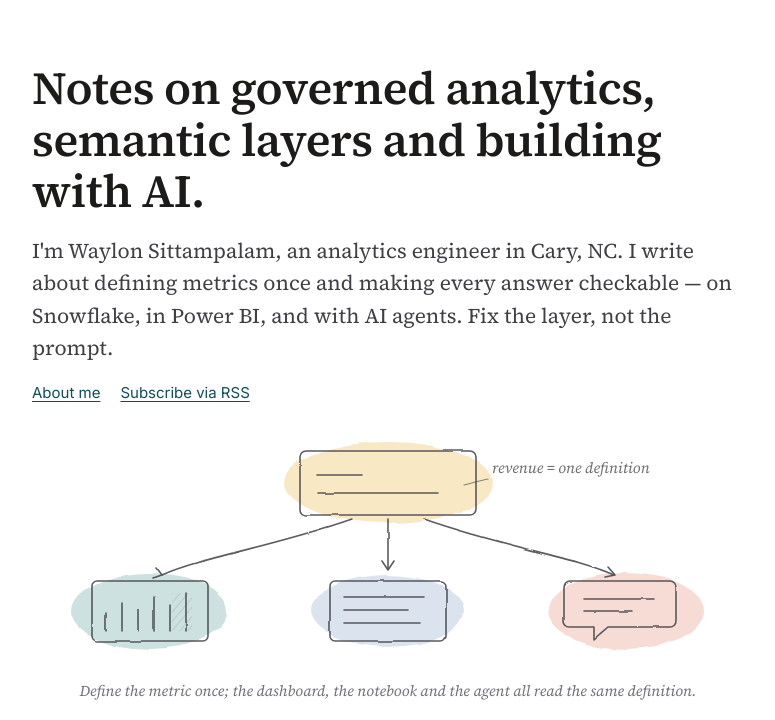
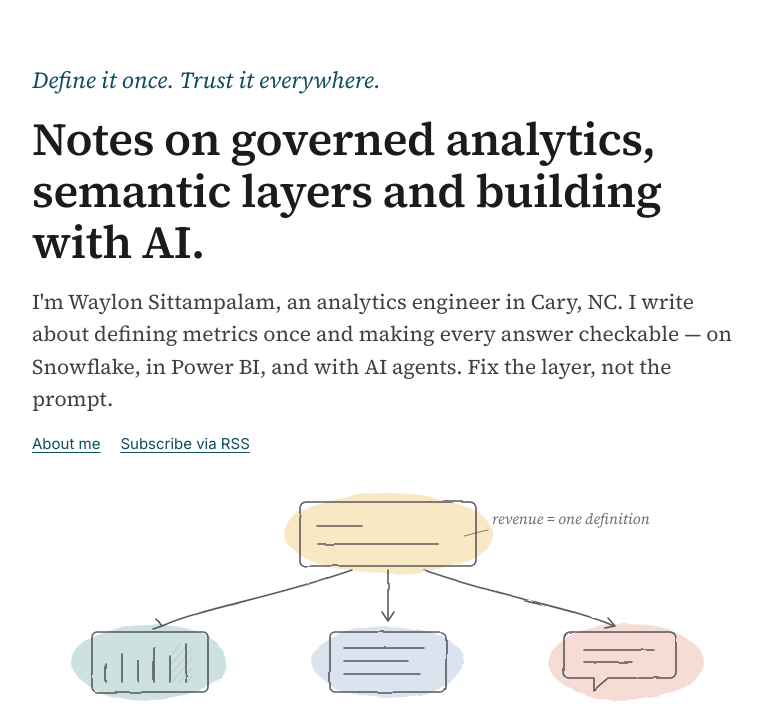
Before and after one commit to fedamo/portfolio-site, an Astro site: page / in a window 1280 px wide. Shown: the part 80-800 px from the top of the page, without its empty margins (252-1027 px from the left). Built offline with nearby package versions, Linux system fonts and the light colour scheme; Astro itself is replaced by a stand-in of ours.

Commit message:
Add 'Define it once. Trust it everywhere.' line to home hero
Co-Authored-By: Claude Opus 5.5 <noreply@anthropic.com>
Claude-Session: https://claude.ai/code/session_01RRVNPtLKWzAgaYtSnnmtqr

```diff
--- a/src/pages/index.astro
+++ b/src/pages/index.astro
@@ -9,6 +9,7 @@ const dashboards = await getDashboards();
 ---
 <Base title="Defined Once · Waylon Sittampalam">
   <section class="hero">
+    <p class="hero-kicker">Define it once. Trust it everywhere.</p>
     <h1>Notes on governed analytics, semantic layers and building with AI.</h1>
     <p class="hero-lede">
       I'm Waylon Sittampalam, an analytics engineer in Cary, NC. I write about defining metrics once and making
--- a/src/styles/global.css
+++ b/src/styles/global.css
@@ -39,6 +39,7 @@ h1, h2, h3 { font-family: var(--serif); color: var(--fg); }
 
 /* Home hero */
 .hero { padding: 64px 0 40px; border-bottom: 1px solid var(--line); }
+.hero-kicker { margin: 0 0 14px; font-family: var(--serif); font-style: italic; font-size: clamp(19px, 2.8vw, 23px); color: var(--accent); }
 .hero h1 { margin: 0 0 18px; font-size: clamp(32px, 6vw, 46px); line-height: 1.12; font-weight: 600; letter-spacing: -0.01em; }
 .hero-lede { margin: 0 0 16px; font-family: var(--serif); font-size: clamp(18px, 2.6vw, 21px); line-height: 1.55; color: var(--text); }
 .hero-links { margin: 0; font-size: 15px; display: flex; flex-wrap: wrap; gap: 8px 20px; }
```
